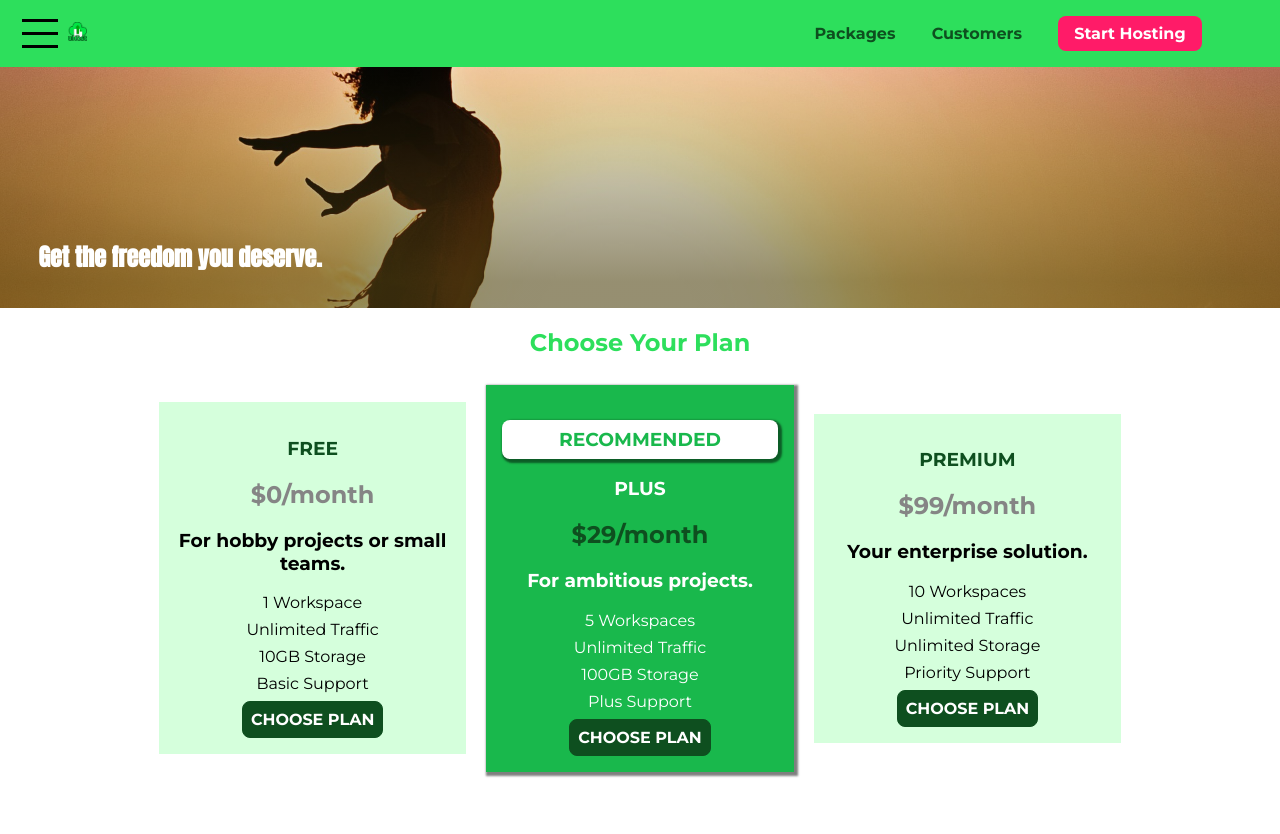
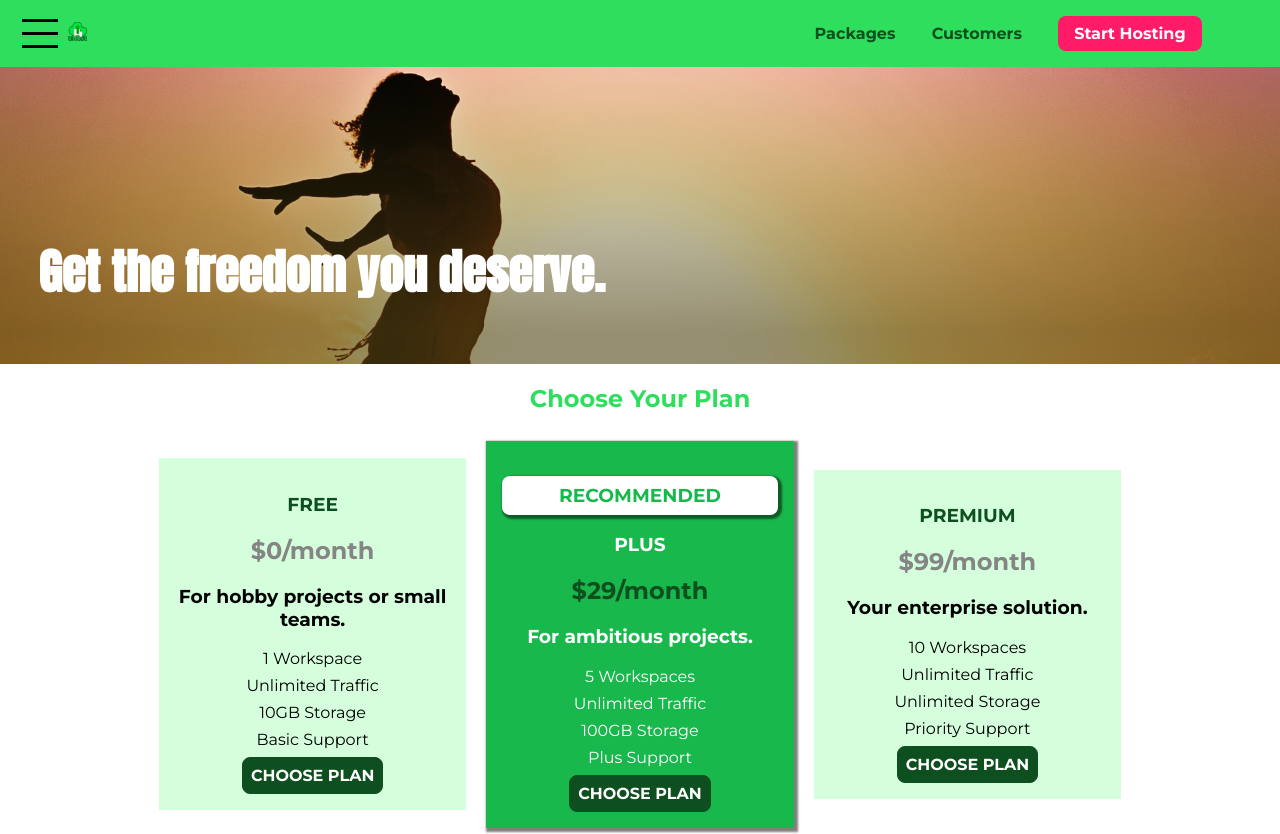
Before and after one commit to thiagodias63/css-udemy-course, a plain HTML site: page index.html in a window 1280 px wide. Shown: the top 834 px of the page. Drawn offline with Linux system fonts and the light colour scheme.

Commit message:
Primeira aula de mediaquerys

```diff
--- a/index.html
+++ b/index.html
@@ -4,6 +4,7 @@
 <head>
     <meta charset="UTF-8">
     <meta http-equiv="X-UA-Compatible" content="ie=edge">
+    <meta name="viewport" content="width=device-width, initial-scale=1.0">
     <title>uHost</title>
     <link rel="shortcut icon" href="favicon.png">
     <link href="https://fonts.googleapis.com/css?family=Anton" rel="stylesheet">
--- a/main.css
+++ b/main.css
@@ -17,17 +17,28 @@
   position: relative;
 }
 
+#product-overview h1 {
+  color: white;
+  font-family: "Anton", sans-serif;
+  font-size: 1.6rem;
+  position: absolute;
+  bottom: 5%;
+  left: 3%;
+}
+
+@media (min-width: 40rem) {
+  #product-overview {
+    height: 40vh;
+    background-position: 50% 24%;
+  }
+  #product-overview h1 {
+    font-size: 3rem;
+  }
+}
+
 .section-title {
   color: #2ddf5c;
   text-align: center;
-}
-
-#product-overview h1 {
-  color: white;
-  font-family: "Anton", sans-serif;
-  position: absolute;
-  bottom: 5%;
-  left: 3%;
 }
 
 .plan__list {
```
Also changed, not shown: packages/index.html (+1 -0 lines).
